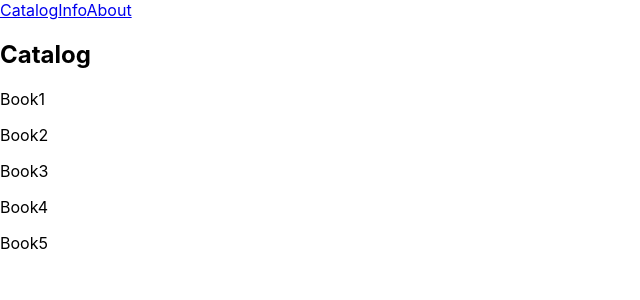
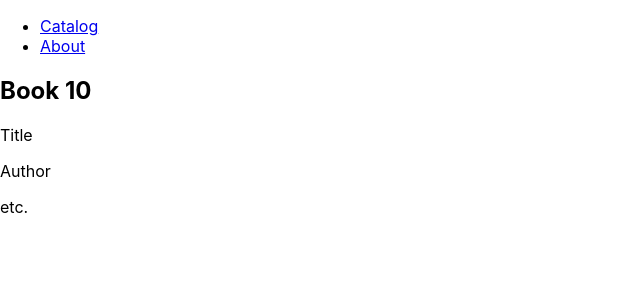
Before and after one commit to FrancoRosa/bookcatalog, a React (Create React App) app: page /book/10 in a window 1280 px wide. Shown: the top 300 px of the page, without its empty margins (0-640 px from the left). Built offline with nearby package versions, Linux system fonts and the light colour scheme.

Commit message:
Add navigation links to catalog

```diff
--- a/public/index.html
+++ b/public/index.html
@@ -10,7 +10,7 @@
       content="Web site created using create-react-app"
     />
 
-    <title>React App</title>
+    <title>BookCatalog</title>
   </head>
   <body>
     <noscript>You need to enable JavaScript to run this app.</noscript>
--- a/src/components/App.js
+++ b/src/components/App.js
@@ -11,7 +11,8 @@ const App = () => (
     <Navbar />
     <div className="content">
       <Switch>
-        <Route path="/info" component={BookInfo} />
+        <Route path="/book/:id" component={BookInfo} />
+        <Route path="/books" component={BookCatalog} />
         <Route path="/about" component={About} />
         <Route path="/" component={BookCatalog} />
       </Switch>
--- a/src/components/BookCatalog.jsx
+++ b/src/components/BookCatalog.jsx
@@ -1,14 +1,17 @@
 import React from 'react'
+import { Link } from 'react-router-dom'
 
 const BookCatalog = () => (
   <div>
     <h2>Catalog</h2>
-    <p>Book1</p>
-    <p>Book2</p>
-    <p>Book3</p>
-    <p>Book4</p>
-    <p>Book5</p>
-
+    <ul>
+      <li><Link to="/book/1">Book 1</Link></li>
+      <li><Link to="/book/2">Book 2</Link></li>
+      <li><Link to="/book/3">Book 3</Link></li>
+      <li><Link to="/book/4">Book 4</Link></li>
+      <li><Link to="/book/5">Book 5</Link></li>
+      <li><Link to="/book/6">Book 6</Link></li>
+    </ul>
   </div>
 )
 
--- a/src/components/BookInfo.jsx
+++ b/src/components/BookInfo.jsx
@@ -1,17 +1,11 @@
 import React from 'react'
 
-const BookInfo = () => (
+const BookInfo = (props) => (
   <div>
-    <h2>Info</h2>
-    <p>
-      Title
-    </p>
-    <p>
-      Author
-    </p>
-    <p>
-      So on
-    </p>
+    <h2>Book {props.match.params.id}</h2>
+    <p>Title</p>
+    <p>Author</p>
+    <p>etc.</p>
   </div>
 );
 
--- a/src/components/Navbar.jsx
+++ b/src/components/Navbar.jsx
@@ -2,11 +2,10 @@ import React from 'react'
 import { Link } from 'react-router-dom';
 
 const Navbar = () => (
-  <div>
-    <Link to="/catalog">Catalog</Link>
-    <Link to="/info">Info</Link>
-    <Link to="/about">About</Link>
-  </div>
+  <ul>
+    <li><Link to="/books">Catalog</Link></li>
+    <li><Link to="/about">About</Link></li>
+  </ul>
 );
 
 export default Navbar;
```
